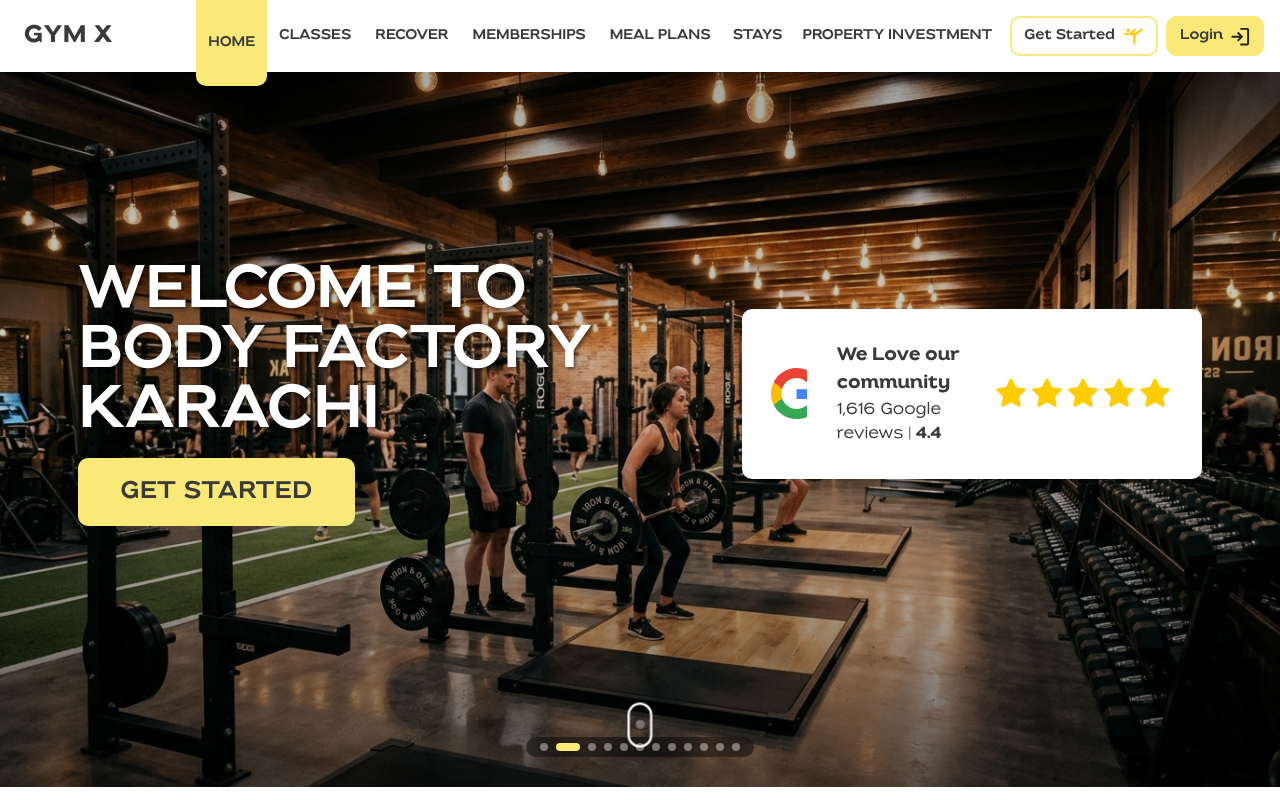
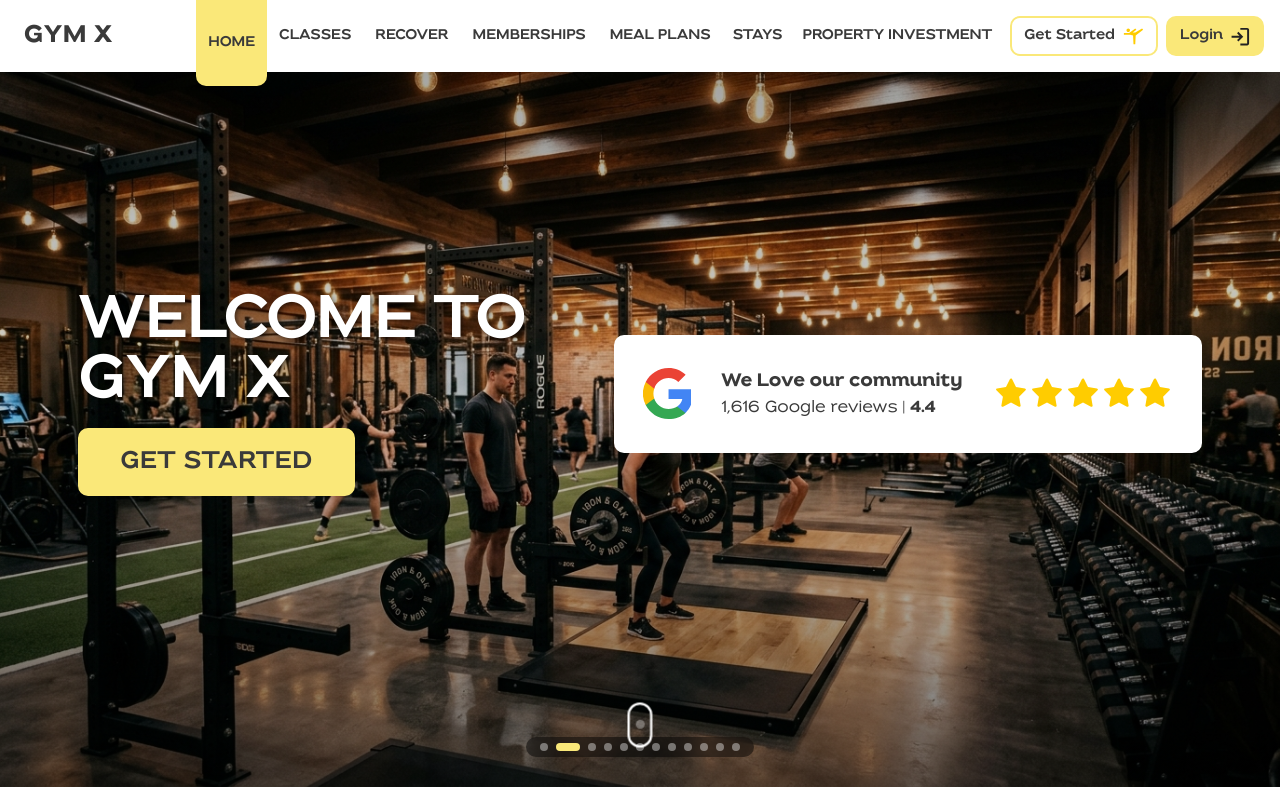
Before and after one commit to Zohair313/GYM-x, a React (Vite) app: page / in a window 1280 px wide. Shown: the top 800 px of the page. Built offline with nearby package versions, Linux system fonts and the light colour scheme.

Commit message:
fix: use dynamic base path for hero images on GitHub Pages

```diff
--- a/src/App.jsx
+++ b/src/App.jsx
@@ -334,7 +334,7 @@ export default function App() {
                   </span>
                   <br />
                   <span className={"text-true-white text-3xl md:text-4xl lg:text-5xl xl:text-6xl"}>
-                    {"BODY FACTORY KARACHI"}
+                    {"GYM X"}
                   </span>
                 </h1>
                 <div className={"flex justify-center lg:justify-start"}>
```
